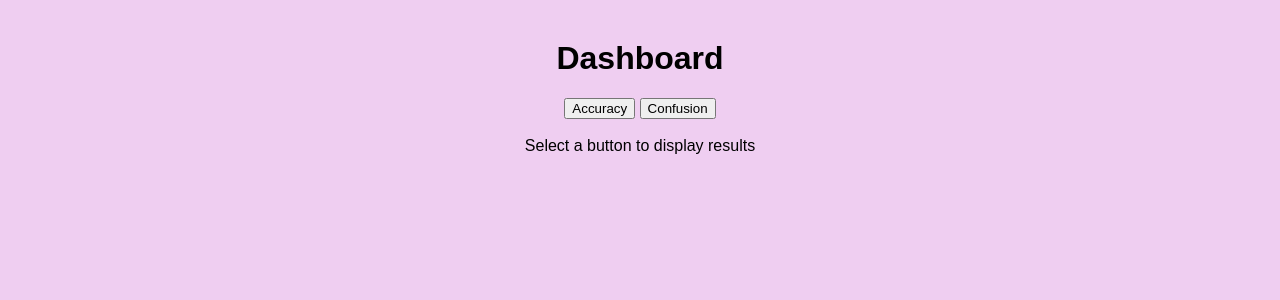
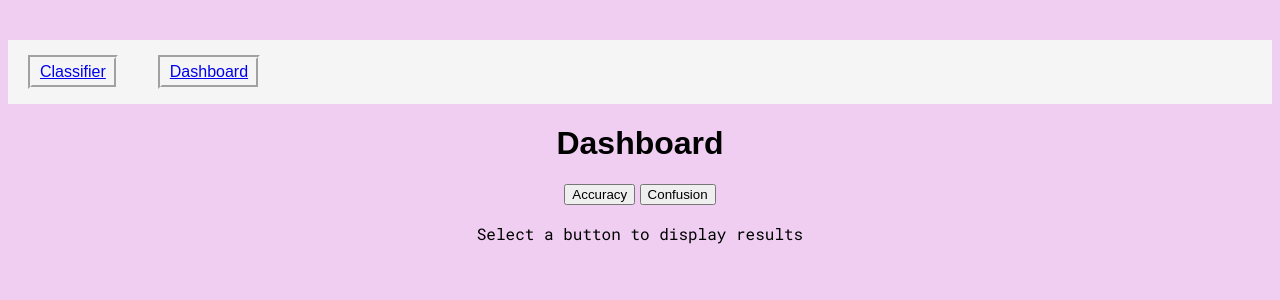
Before and after one commit to tzheng04/ml-images, a Flask app: page /dashboard in a window 1280 px wide. Shown: the top 300 px of the page. Run offline with Flask 3, Linux system fonts and the light colour scheme.

Commit message:
added .info class and navigation bar

```diff
--- a/src/templates/dashboard.html
+++ b/src/templates/dashboard.html
@@ -14,6 +14,13 @@
 </head>
 
 <body>
+    <nav>
+        <ul class="navbar">
+            <li><a href="/">Classifier</a></li>
+            <li><a href="/dashboard">Dashboard</a></li>
+        </ul>
+    </nav>
+
     <h1>Dashboard</h1>
 
     <div id="query-buttons">
@@ -29,7 +36,7 @@
 
     <div id="display-container">
         <button id="prev" hidden><- Prev</button>
-        <div id="display">Select a button to display results</div>
+        <div class="info" id="display">Select a button to display results</div>
         <button id="next" hidden>Next -></button>
     </div>
 
```
